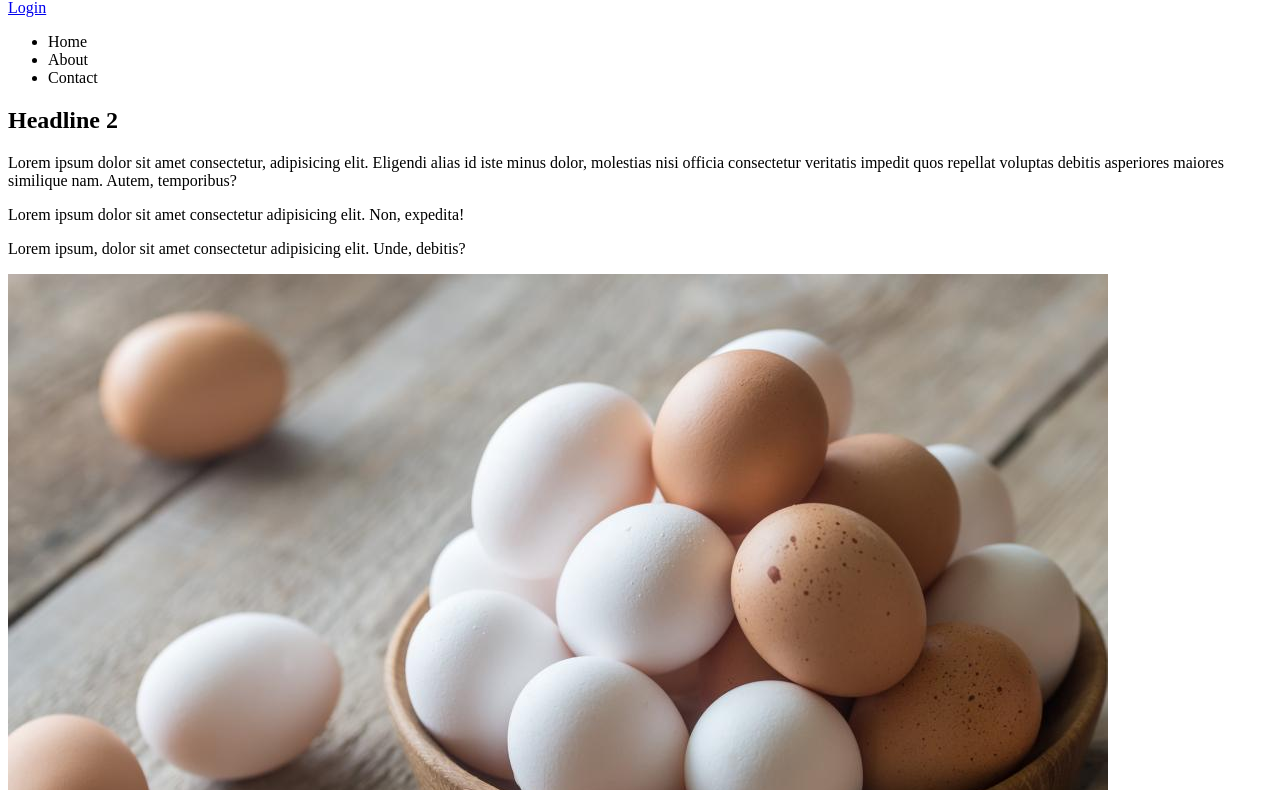
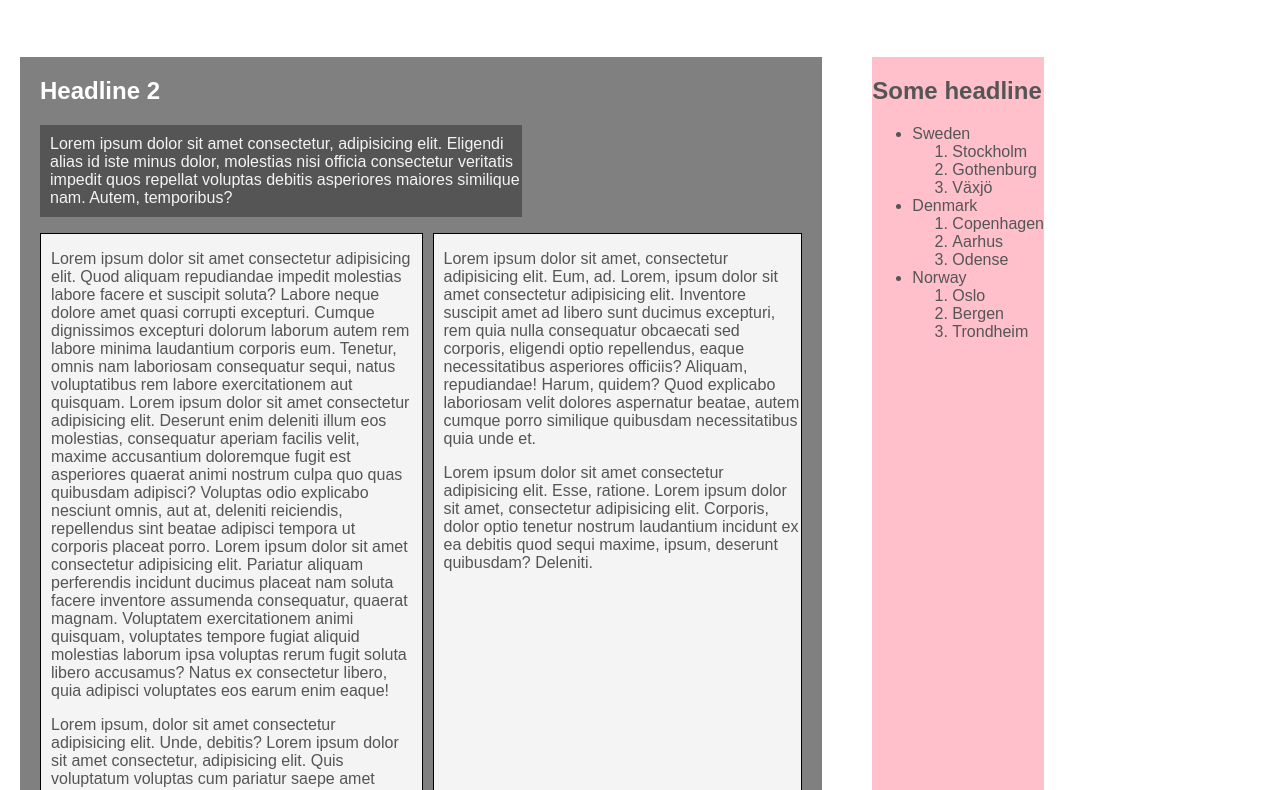
Before and after one commit to erch47/HTML, a plain HTML site: page index.html in a window 1280 px wide. Shown: the part 81-871 px from the top of the page. Drawn offline with Linux system fonts and the light colour scheme.

Commit message:
finished

```diff
--- a/index.html
+++ b/index.html
@@ -5,42 +5,47 @@
         <meta http-equiv="X-UA-Compatible" content="IE=Edge">
         <meta name="viewport" content="width=device-width, initial-scale=1.0">
         <title>Trash website</title>
+        <link rel="stylesheet" href="/HTML/style.css">
     </head>
 
     <body>
+        <div class="mainBody">
             <header>
-            <h1>Welcome to trash site</h1>
-            <a href="/login.html">Login</a>
-            <nav>
+                <h1 id="sitename">Welcome to my site</h1>
+                <a href="/HTML/login.html" id="login">Login</a>
+                <nav id="navbar">
                     <ul>
-                    <li>Home</li>
-                    <li>About</li>
-                    <li>Contact</li>
+                        <li><a href="/HTML/index.html">Home</a></li>
+                        <li><a href="#">About</a></li>
+                        <li><a href="#">Contact</a></li>
                     </ul>
                 </nav>
             </header>
             <section>
-            <h2>Headline 2</h2>
-            <p>
+                <h2 id="mainHeader">Headline 2</h2>
+                <p id="subtext">
                     Lorem ipsum dolor sit amet consectetur, adipisicing elit. Eligendi alias id iste minus dolor, molestias nisi officia consectetur veritatis impedit quos repellat voluptas debitis asperiores maiores similique nam. Autem, temporibus?
                 </p>
-            <article>
+                <div id="articles">
+                    <article id="article1">
                         <p>
-                    Lorem ipsum dolor sit amet consectetur adipisicing elit. Non, expedita!
+                            Lorem ipsum dolor sit amet consectetur adipisicing elit. Quod aliquam repudiandae impedit molestias labore facere et suscipit soluta? Labore neque dolore amet quasi corrupti excepturi. Cumque dignissimos excepturi dolorum laborum autem rem labore minima laudantium corporis eum. Tenetur, omnis nam laboriosam consequatur sequi, natus voluptatibus rem labore exercitationem aut quisquam. Lorem ipsum dolor sit amet consectetur adipisicing elit. Deserunt enim deleniti illum eos molestias, consequatur aperiam facilis velit, maxime accusantium doloremque fugit est asperiores quaerat animi nostrum culpa quo quas quibusdam adipisci? Voluptas odio explicabo nesciunt omnis, aut at, deleniti reiciendis, repellendus sint beatae adipisci tempora ut corporis placeat porro. Lorem ipsum dolor sit amet consectetur adipisicing elit. Pariatur aliquam perferendis incidunt ducimus placeat nam soluta facere inventore assumenda consequatur, quaerat magnam. Voluptatem exercitationem animi quisquam, voluptates tempore fugiat aliquid molestias laborum ipsa voluptas rerum fugit soluta libero accusamus? Natus ex consectetur libero, quia adipisci voluptates eos earum enim eaque!
                         </p>
                         <p>
-                    Lorem ipsum, dolor sit amet consectetur adipisicing elit. Unde, debitis?
+                            Lorem ipsum, dolor sit amet consectetur adipisicing elit. Unde, debitis? Lorem ipsum dolor sit amet consectetur, adipisicing elit. Quis voluptatum voluptas cum pariatur saepe amet perspiciatis ab, quia at exercitationem eveniet error nemo accusamus quos.
                         </p>
-                <img src="/images/bowl-full-of-eggs.jpg" alt="">
+                        <!--<img src="/HTML/images/bowl-full-of-eggs.jpg" alt="">-->
                     </article>
-            <article>
+                    <article id="article2">
                         <p>
                             Lorem ipsum dolor sit amet, consectetur adipisicing elit. Eum, ad.
+                            Lorem, ipsum dolor sit amet consectetur adipisicing elit. Inventore suscipit amet ad libero sunt ducimus excepturi, rem quia nulla consequatur obcaecati sed corporis, eligendi optio repellendus, eaque necessitatibus asperiores officiis? Aliquam, repudiandae! Harum, quidem? Quod explicabo laboriosam velit dolores aspernatur beatae, autem cumque porro similique quibusdam necessitatibus quia unde et.
                         </p>
                         <p>
-                    Lorem ipsum dolor sit amet consectetur adipisicing elit. Esse, ratione.
+                            Lorem ipsum dolor sit amet consectetur adipisicing elit. Esse, ratione. Lorem ipsum dolor sit amet, consectetur adipisicing elit. Corporis, dolor optio tenetur nostrum laudantium incidunt ex ea debitis quod sequi maxime, ipsum, deserunt quibusdam? Deleniti.
                         </p>
                     </article>
+                </div>
             </section>
             <aside>
                 <h2>Some headline</h2>
@@ -68,5 +73,6 @@
             <footer>
                 <p>Copyright &copy; 2022, My Website</p>
             </footer>
+        </div>
     </body>
 </html>
--- /dev/null
+++ b/style.css
@@ -0,0 +1,154 @@
+body{
+    background-color: white;
+    color:#555;
+    font-family: Arial, Helvetica, sans-serif;
+    width: 1024px;
+    margin-left: 20px;
+    margin-right: 20px;
+}
+
+.mainBody{
+    height: 100vh;
+    display: grid;
+    grid-template-areas: "header header header"
+                         "section section aside"
+                         "footer footer footer";
+    grid-column-gap: 50px;
+    grid-row-gap: 50px;
+    grid-template-rows: 80px 1fr 70px;
+    grid-template-columns: 1fr 4fr 1fr;
+}
+
+.loginBody{
+    height: 100vh;
+    display: grid;
+    grid-template-areas: "header"
+                         "container"
+                         "footer";
+    grid-template-rows: 80px 1fr 70px;
+}
+
+.container{
+    grid-area: container;
+    display: grid;
+    grid-template-areas: "loginHeader2"
+                         "form";
+}
+
+#loginHeader2{
+    text-align: center;
+    text-justify: center;
+    align-self: center;
+    justify-self: center;
+    width: 30%;
+}
+
+form{
+    text-align: center;
+    height: 20vh;
+}
+
+header{
+    display: grid;
+    background-color: white;
+    grid-area: header;
+    grid-template-areas: "sitename navbar navbar login";
+}
+
+#loginHeader{
+    display: grid;
+    background-color: white;
+    grid-area: header;
+    grid-template-areas: "sitename navbar navbar login";
+}
+
+#sitename{
+    grid-area: sitename;
+
+}
+
+#navbar{
+    grid-area: navbar;
+    align-self: center;
+}
+
+#login{
+    grid-area: login;
+    align-self: center;
+    justify-self: center
+}
+
+section{
+    grid-area: section;
+    background-color: grey;
+    grid-row-gap: 10px;
+}
+
+#mainHeader{
+    margin-left: 20px;
+    grid-area: mainHeader;
+    color: white;
+}
+
+#subtext{
+    padding-top: 10px;
+    padding-bottom: 10px;
+    margin-right: 300px;
+    margin-left: 20px;
+    padding-left: 10px;
+    grid-area: subtext;
+    color: #f4f4f4;
+    background-color: #555;
+}
+
+#articles{
+    display: grid;
+    grid-area: articles;
+    grid-template-areas: "article1 article2";
+    background-color: grey;
+    grid-column-gap: 10px;
+    margin-bottom: 20px;
+}
+
+#article1{
+    grid-area: article1;
+    background-color: #f4f4f4;
+    padding-right: 10px;
+    padding-left: 10px;
+    margin-left: 20px;
+    border: 1px solid black;
+}
+
+#article2{
+    grid-area: article2;
+    background-color: #f4f4f4;
+    padding-left: 10px;
+    margin-right: 20px;
+    border: 1px solid black;
+}
+
+
+#navbar ul{
+    list-style: none;
+
+}
+
+#navbar li{
+    display:inline;
+}
+
+#navbar a{
+    text-decoration: none;
+    color: black;
+    padding-right: 15px;
+    font-size: 18px;
+}
+
+aside{
+    grid-area: aside;
+    background-color: pink;
+}
+
+footer{
+    grid-area: footer;
+}
```
Also changed, not shown: login.html (+19 -2 lines). Lines whose indentation alone changed are shown as unchanged.
